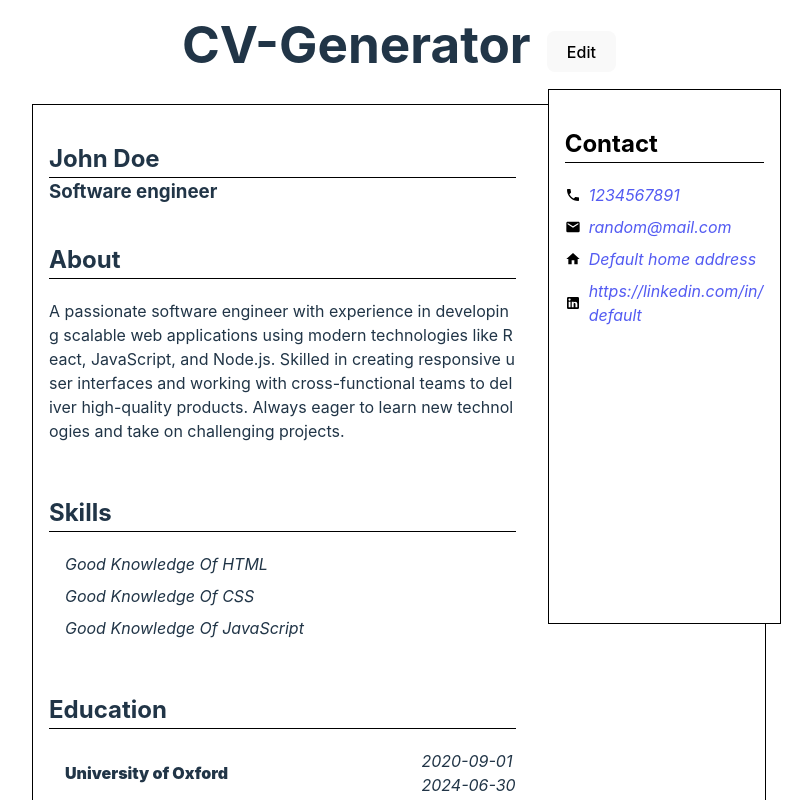
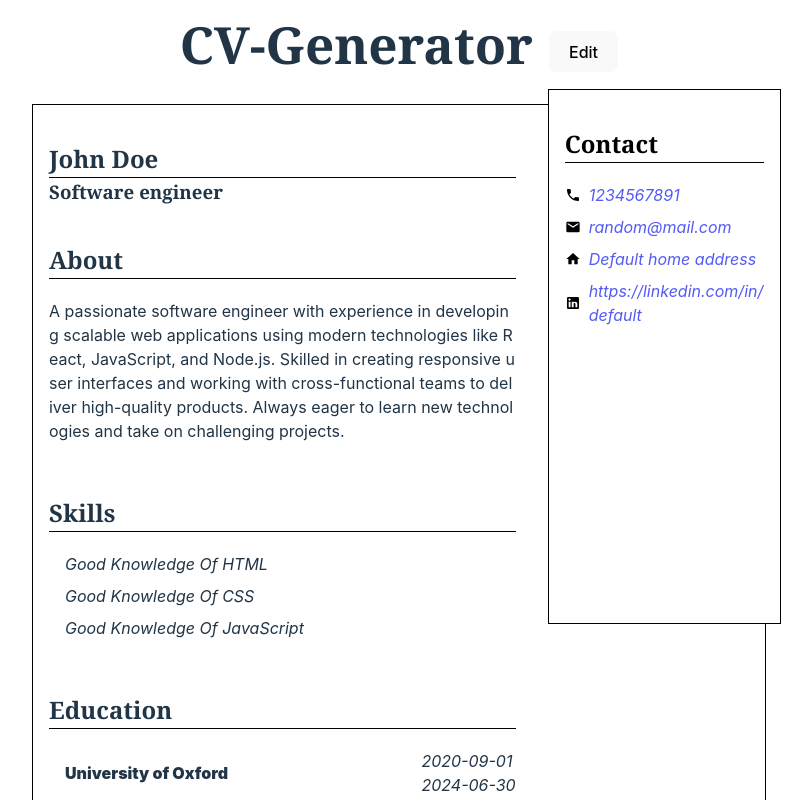
Before and after one commit to R3ndrex/CV-Generator, a React (Vite) app: page / in a window 1280 px wide. Shown: the top 800 px of the page, without its empty margins (241-1053 px from the left). Built offline with nearby package versions, Linux system fonts and the light colour scheme.

Commit message:
Change font of headers to georgia

```diff
--- a/src/index.css
+++ b/src/index.css
@@ -11,6 +11,14 @@
     text-rendering: optimizeLegibility;
     -webkit-font-smoothing: antialiased;
     -moz-osx-font-smoothing: grayscale;
+}
+h1,
+h2,
+h3,
+h4,
+h5,
+h6 {
+    font-family: Georgia, "Times New Roman", Times, serif;
 }
 header {
     display: flex;
```
